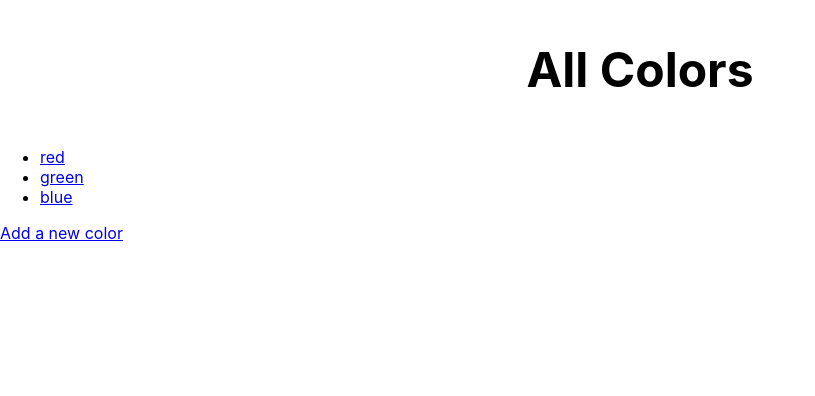
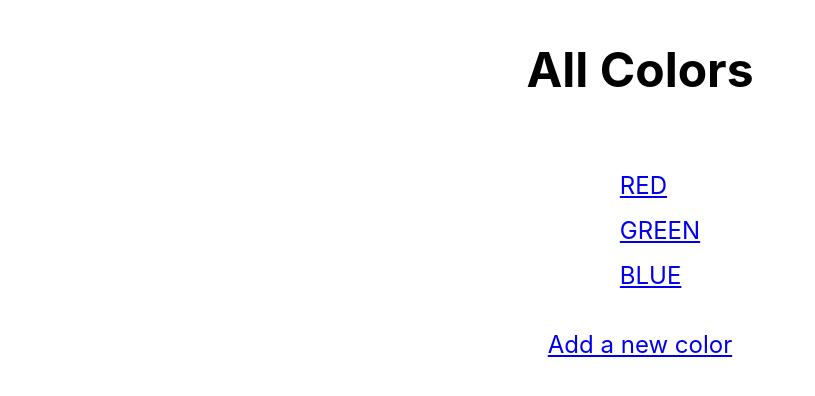
Before and after one commit to Lactantius/react-dogs-colors, a React (Create React App) app: page /colors in a window 1280 px wide. Shown: the top 396 px of the page, without its empty margins (0-815 px from the left). Built offline with nearby package versions, Linux system fonts and the light colour scheme.

Commit message:
Style ColorList page

```diff
--- /dev/null
+++ b/src/ColorList.css
@@ -0,0 +1,11 @@
+.ColorList {
+  display: flex;
+  flex-direction: column;
+  align-items: center;
+  font-size: 1.5rem;
+}
+
+.ColorList ul li {
+  margin-bottom: 1rem;
+  list-style: none;
+}
--- a/src/ColorList.tsx
+++ b/src/ColorList.tsx
@@ -1,5 +1,7 @@
 import React from "react";
 import { Link } from "react-router-dom";
+
+import "./ColorList.css";
 
 import { ColorProps } from "./types";
 
@@ -10,7 +12,7 @@ function ColorList({ colors }: ColorProps): JSX.Element {
       <ul>
         {colors.map((color) => (
           <li key={color.code}>
-            <Link to={color.name}>{color.name}</Link>
+            <Link to={color.name}>{color.name.toUpperCase()}</Link>
           </li>
         ))}
       </ul>
```
